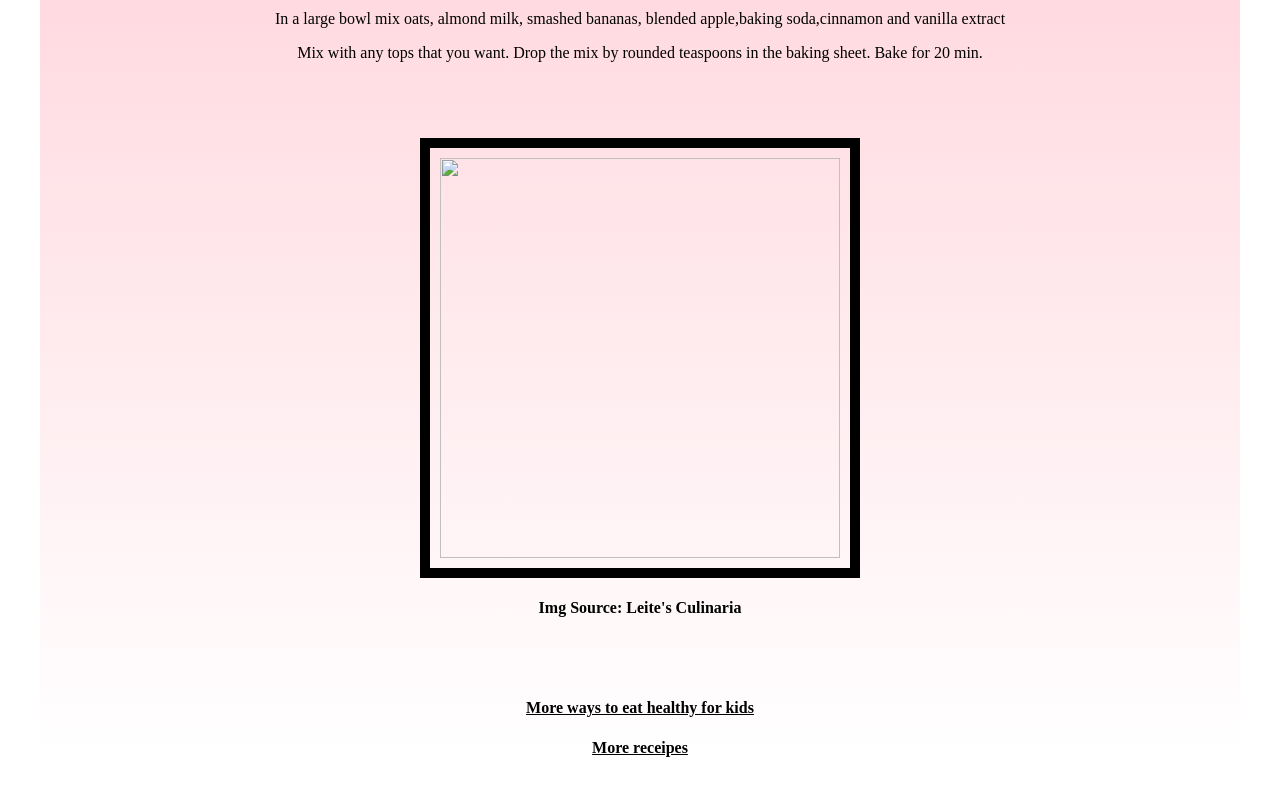
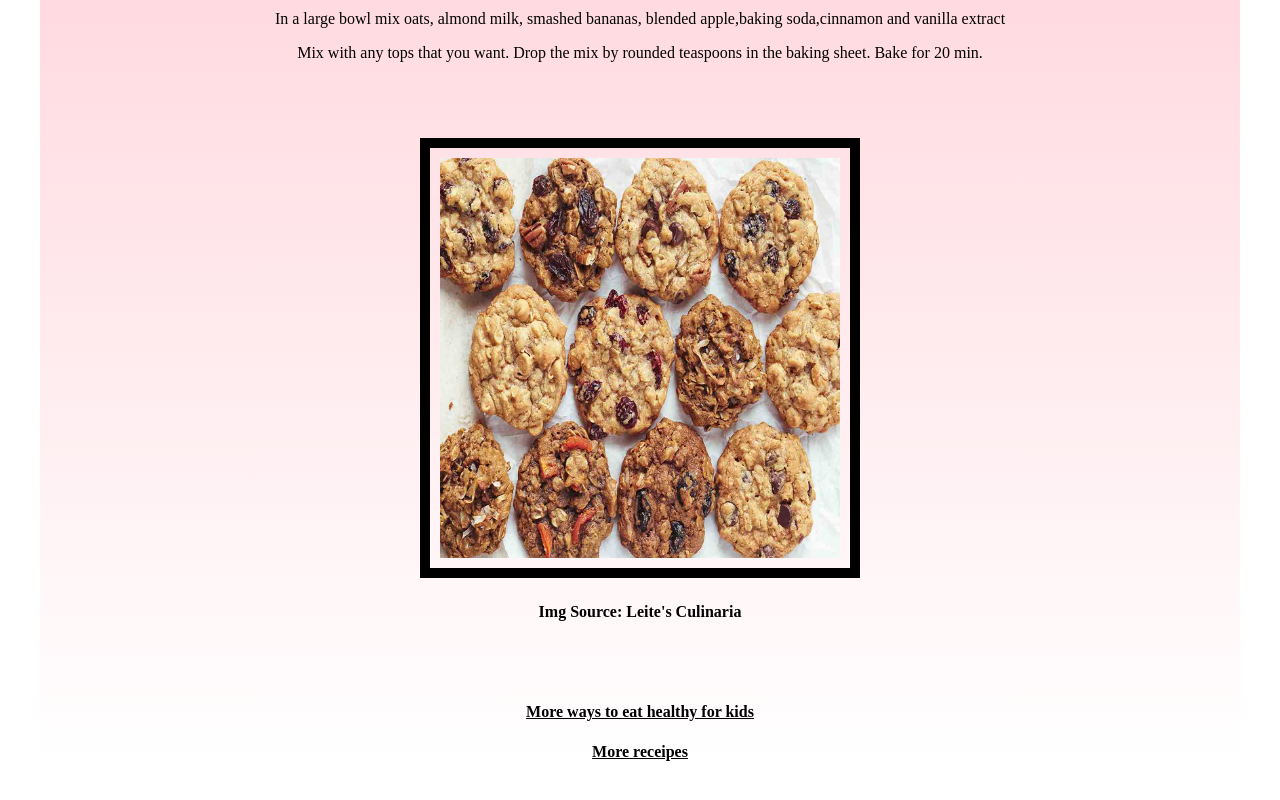
Before and after one commit to healthyfastfood/healthyfastfood.github.io, a plain HTML site: page kids.html in a window 1280 px wide. Shown: the part 2463-3263 px from the top of the page. Drawn offline with Linux system fonts and the light colour scheme.

Commit message:
Update kids.html

```diff
--- a/kids.html
+++ b/kids.html
@@ -56,7 +56,7 @@
             <p>Mix with any tops that you want. Drop the mix by rounded teaspoons in the baking sheet. Bake for 20 min.</p></div>
 
         <div class="kids">
-       <div class="cake"><img src="ppimg/oatmealcookies.jpg"></div>
+       <div class="cake"><img src="oatmealcookies.jpg"></div>
             <h4>Img Source: Leite's Culinaria</h4>
             </div>
 
```
